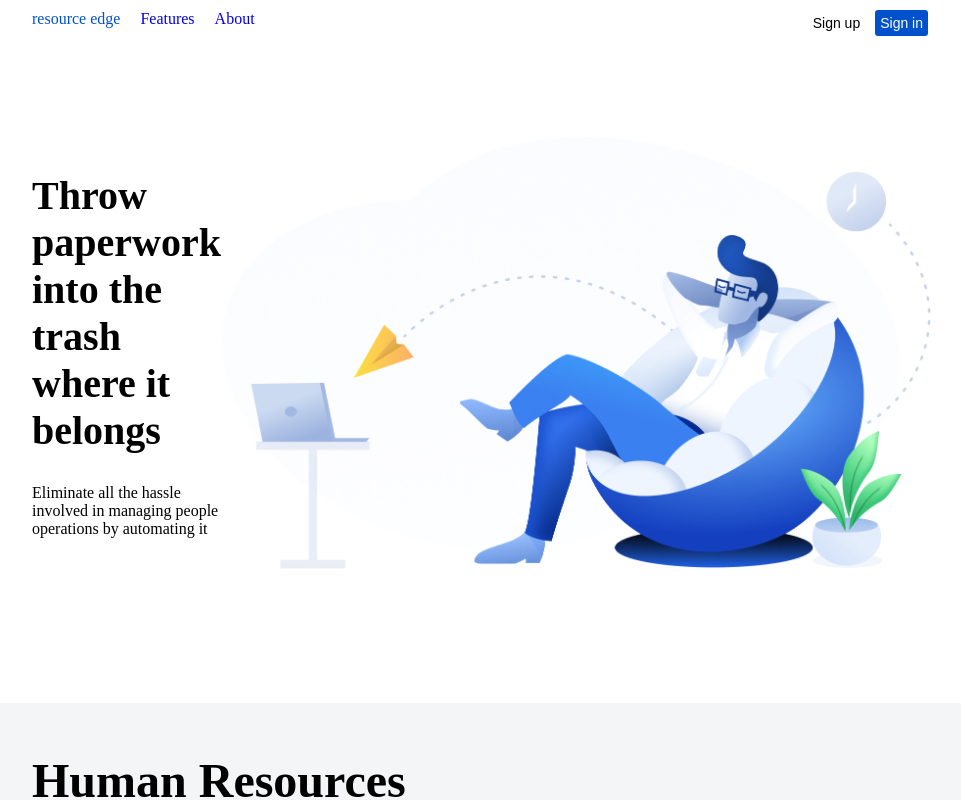
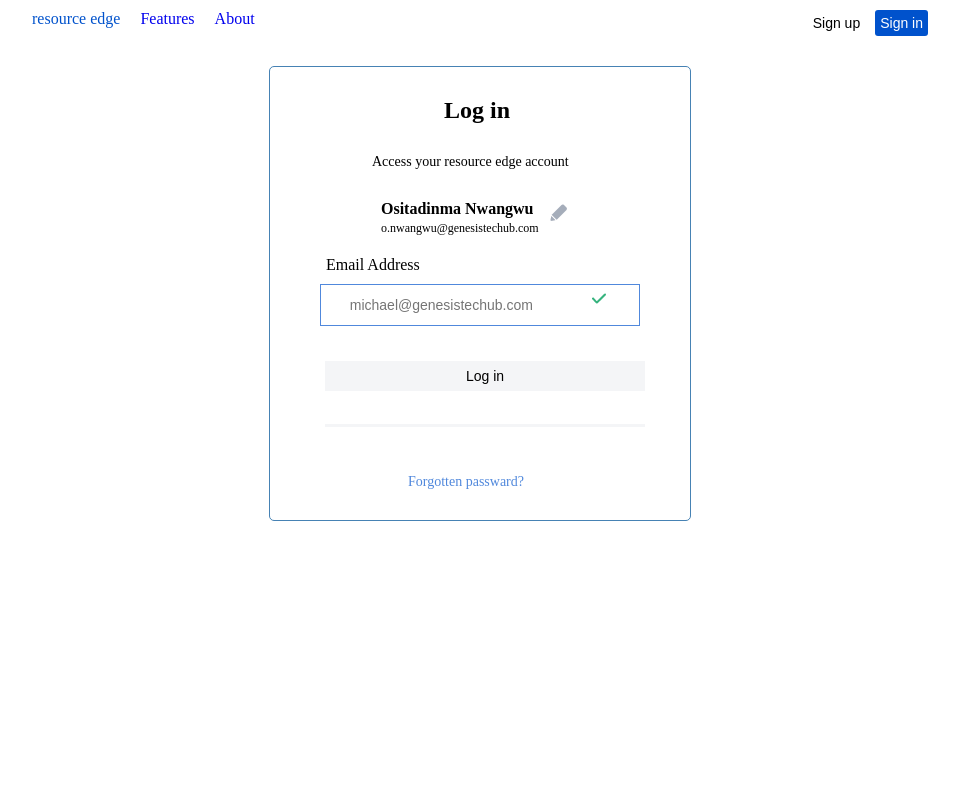
Before and after one commit to michaelblossom/resource-edge, a React (Create React App) app: page / in a window 1280 px wide. Shown: the top 800 px of the page, without its empty margins (160-1121 px from the left). Built offline with nearby package versions, Linux system fonts and the light colour scheme.

Commit message:
update on passward component in authentication

```diff
--- a/src/App.js
+++ b/src/App.js
@@ -4,17 +4,32 @@ import NavBar from "./Component/NavBar";
 import Home from "./Component/Home";
 import Footer from "./Component/Footer";
 import Signin from "./Authentication/Sign-in";
-import ResetEmptyEmail from "./Authentication/Input-Email";
+// import inputEmail from "./Authentication/Input-Email";
+import InputEmail from "./Authentication/Input-Email";
+import InputEmailTyping from "./Authentication/Input-Email-Typing";
+import InputEmailFilled from "./Authentication/Input-Email-Filled";
+import InputWithEmbededImage from "./Input-with-embeded-image/InputWithImage";
+import FormWithEmbededImage from "./Authentication/Form-With-Embeded-Image";
+
+import InputEmailLoading from "./Authentication/Input-Email-Loading";
+import FormPasswardEmpty from "./Authentication/Form-Passward-Empty";
 
 function App() {
 	return (
 		<div>
 			<NavBar />
-			<Home />
-			<Footer />
-			<Signin />
+			{/* <Home /> */}
+			{/* <Footer /> */}
+			{/* <Signin /> */}
+			{/* <InputEmail /> */}
+			{/* <InputEmailTyping /> */}
 
-			<ResetEmptyEmail />
+			{/* <InputEmailFilled /> */}
+			{/* <InputEmailLoading /> */}
+			<FormPasswardEmpty />
+
+			{/* <FormWithEmbededImage /> */}
+			{/* <InputWithEmbededImage /> */}
 		</div>
 	);
 }
--- /dev/null
+++ b/src/Authentication/Form-Passward-Empty.js
@@ -0,0 +1,42 @@
+import React from "react";
+import { editIcon } from "../assets";
+import InputWithEmbededImage from "../Input-with-embeded-image/InputWithImage";
+
+const FormPasswardEmpty = ({ placeholder }) => {
+	return (
+		<div className="emptyEmail">
+			<div className="logIn">
+				<p>Log in</p>
+			</div>
+			<div className="accessAccount">
+				<p>Access your resource edge account</p>
+			</div>
+			<div className="osita">
+				<div>
+					<p>Ositadinma Nwangwu</p>
+					<small>o.nwangwu@genesistechub.com</small>
+				</div>
+				<div>
+					<img alt="editicon" src={editIcon} />
+				</div>
+			</div>
+			<form className="add-form">
+				<div className="form-control control">
+					<label>Email Address</label>
+					<InputWithEmbededImage placeholder="michael@genesistechub.com" />
+				</div>
+				<div className="form-control form-control2 second-input">
+					<input type="submit" value="Log in" />
+				</div>
+				<div className="form-control form-control3">
+					<input type="text " />
+				</div>
+			</form>
+			<div className="passward">
+				<p>Forgotten passward?</p>
+			</div>
+		</div>
+	);
+};
+
+export default FormPasswardEmpty;
--- /dev/null
+++ b/src/Authentication/Form-With-Embeded-Image.js
@@ -0,0 +1,33 @@
+import React from "react";
+import { check } from "../assets";
+import InputWithEmbededImage from "../Input-with-embeded-image/InputWithImage";
+
+const FormWithEmbededImage = ({ placeholder }) => {
+	return (
+		<div className="emptyEmail">
+			<div className="logIn">
+				<p>Log in</p>
+			</div>
+			<div className="accessAccount">
+				<p>Access your resource edge account</p>
+			</div>
+			<form className="add-form">
+				<div className="form-control control">
+					<label>Email Address</label>
+					<InputWithEmbededImage placeholder="michael@genesistechub.com" />
+				</div>
+				<div className="form-control form-control2 second-input">
+					<input type="submit" value="Log in" />
+				</div>
+				<div className="form-control form-control3">
+					<input type="text " />
+				</div>
+			</form>
+			<div className="passward">
+				<p>Forgotten passward?</p>
+			</div>
+		</div>
+	);
+};
+
+export default FormWithEmbededImage;
--- /dev/null
+++ b/src/Authentication/Form.js
@@ -0,0 +1,32 @@
+import React from "react";
+import { check } from "../assets";
+
+const FormValidation = ({ placeholder }) => {
+	return (
+		<div className="emptyEmail">
+			<div className="logIn">
+				<p>Log in</p>
+			</div>
+			<div className="accessAccount">
+				<p>Access your resource edge account</p>
+			</div>
+			<form className="add-form">
+				<div className="form-control">
+					<label>Email Address</label>
+					<input type="email" placeholder={placeholder} />
+				</div>
+				<div className="form-control form-control2">
+					<input type="submit" value="Log in" />
+				</div>
+				<div className="form-control form-control3">
+					<input type="text " />
+				</div>
+			</form>
+			<div className="passward">
+				<p>Forgotten passward?</p>
+			</div>
+		</div>
+	);
+};
+
+export default FormValidation;
--- /dev/null
+++ b/src/Authentication/Input-Email-Filled.js
@@ -0,0 +1,13 @@
+import React from "react";
+import FormWithEmbededImage from "./Form-With-Embeded-Image";
+import { check } from "../assets";
+
+const InputEmailFilled = () => {
+	return (
+		<div>
+			<FormWithEmbededImage placeholder="o.nwangwu@genesystechub.com" />
+		</div>
+	);
+};
+
+export default InputEmailFilled;
--- /dev/null
+++ b/src/Authentication/Input-Email-Loading.js
@@ -0,0 +1,12 @@
+import React from "react";
+import InputEmailFilled from "./Input-Email-Filled";
+
+const InputEmailLoading = () => {
+	return (
+		<div>
+			<InputEmailFilled />
+		</div>
+	);
+};
+
+export default InputEmailLoading
--- a/src/Authentication/Input-Email-Typing.js
+++ b/src/Authentication/Input-Email-Typing.js
@@ -1 +1,12 @@
 import React from "react";
+import FormValidation from "./Form";
+
+const InputEmailTyping = () => {
+	return (
+		<div>
+			<FormValidation placeholder="o.nwangwu@genesyst|" />
+		</div>
+	);
+};
+
+export default InputEmailTyping;
--- a/src/Authentication/Input-Email.js
+++ b/src/Authentication/Input-Email.js
@@ -1,29 +1,123 @@
-const ResetEmptyEmail = () => {
+import React, { useState } from "react";
+import FormValidation from "./Form";
+const InputEmail = ({ value }) => {
+	//  Test = () =>{
+
+	// const [field, setField] = useState({});
+	// const [error, setError] = useState({});
+
+	// const handleValidation = () => {
+	// 	let fields = field;
+	// 	let errors = {};
+	// 	let formIsValid = true;
+
+	// 	//Name
+	// 	if (!fields["name"]) {
+	// 		formIsValid = false;
+	// 		errors["name"] = "Cannot be empty";
+	// 	}
+
+	// 	if (typeof fields["name"] !== "undefined") {
+	// 		if (!fields["name"].match(/^[a-zA-Z]+$/)) {
+	// 			formIsValid = false;
+	// 			errors["name"] = "Only letters";
+	// 		}
+	// 	}
+
+	// 	//Email
+	// 	if (!fields["email"]) {
+	// 		formIsValid = false;
+	// 		errors["email"] = "Cannot be empty";
+	// 	}
+
+	// 	if (typeof fields["email"] !== "undefined") {
+	// 		let lastAtPos = fields["email"].lastIndexOf("@");
+	// 		let lastDotPos = fields["email"].lastIndexOf(".");
+
+	// 		if (
+	// 			!(
+	// 				lastAtPos < lastDotPos &&
+	// 				lastAtPos > 0 &&
+	// 				fields["email"].indexOf("@@") == -1 &&
+	// 				lastDotPos > 2 &&
+	// 				fields["email"].length - lastDotPos > 2
+	// 			)
+	// 		) {
+	// 			formIsValid = false;
+	// 			errors["email"] = "Email is not valid";
+	// 		}
+	// 	}
+
+	// 	setError({ errors: errors });
+	// 	return formIsValid;
+	// };
+
+	// const contactSubmit = (e) => {
+	// 	e.preventDefault();
+
+	// 	if (handleValidation()) {
+	// 		alert("Form submitted");
+	// 	} else {
+	// 		alert("Form has errors.");
+	// 	}
+	// };
+
+	// const handleChange = (field, e) => {
+	// 	let fields = field;
+	// 	fields[field] = e.target.value;
+	// 	setField({ field });
+	// };
+
+	// return (
+	// 	<div>
+	// 		<form name="contactform" onSubmit={contactSubmit}>
+	// 			<div>
+	// 				<input
+	// 					ref="name"
+	// 					type="text"
+	// 					size="30"
+	// 					placeholder="Name"
+	// 					onChange={handleChange}
+	// 					value={field["name"]}
+	// 				/>
+
+	// 				<span style={{ color: "red" }}>{error["name"]}</span>
+	// 			</div>
+	// 		</form>
+	// 	</div>
+	// );
+
+	// return (
+	// 	<div className="emptyEmail">
+	// 		<div className="logIn">
+	// 			<p>Log in</p>
+	// 		</div>
+	// 		<div className="accessAccount">
+	// 			<p>Access your resource edge account</p>
+	// 		</div>
+	// 		<form className="add-form">
+	// 			<div className="form-control">
+	// 				<label>Email Address</label>
+	// 				<input type="email" placeholder="Enter email" />
+	// 			</div>
+	// 			<div className="form-control form-control2">
+	// 				<input type="submit" value="Log in" />
+	// 			</div>
+	// 			<div className="form-control form-control3">
+	// 				<input type="text " />
+	// 			</div>
+	// 		</form>
+	// 		<div className="passward">
+	// 			<p>Forgotten passward?</p>
+	// 		</div>
+	// 	</div>
+	// );
+
 	return (
-		<div className="emptyEmail">
-			<div className="logIn">
-				<p>Log in</p>
-			</div>
-			<div className="accessAccount">
-				<p>Access your resource edge account</p>
-			</div>
-			<form className="add-form">
-				<div className="form-control">
-					<label>Email Address</label>
-					<input type="text" value="Enter email" />
-				</div>
-				<div className="form-control form-control2">
-					<input type="text " />
-				</div>
-				<div className="form-control form-control3">
-					<input type="text " />
-				</div>
-			</form>
-			<div className="passward">
-				<p>Forgotten passward?</p>
-			</div>
+		<div>
+			<FormValidation />
 		</div>
 	);
 };
 
-export default ResetEmptyEmail;
+export default InputEmail;
--- /dev/null
+++ b/src/Input-with-embeded-image/InputWithImage.js
@@ -0,0 +1,17 @@
+import React from "react";
+import { check } from "../assets";
+
+const InputWithEmbededImage = ({ placeholder }) => {
+	return (
+		<div className="form-control4">
+			<div>
+				<input placeholder={placeholder} />
+			</div>
+			<div>
+				<img src={check} alt="check-icon" />
+			</div>
+		</div>
+	);
+};
+
+export default InputWithEmbededImage;
--- a/src/assets/index.js
+++ b/src/assets/index.js
@@ -20,7 +20,8 @@ import vector4 from "./image/Vector (4).png";
 import vector5 from "./image/Vector (5).png";
 import vector8 from "./image/Vector (8).png";
 import vector from "./image/Vector.png";
-
+import check from "./image/check.png";
+import editIcon from "./image/edit-filled.png";
 export {
 	hero,
 	genesysLogo,
@@ -44,4 +45,6 @@ export {
 	vector5,
 	vector8,
 	vector,
+	check,
+	editIcon
 };
--- a/src/index.css
+++ b/src/index.css
@@ -245,7 +245,7 @@ body {
 	max-width: 360px;
 	margin: 30px auto;
 	overflow: auto;
-	min-height: 300px;
+	min-height: 350px;
 	border: 1px solid steelblue;
 	padding: 30px;
 	border-radius: 5px;
@@ -256,14 +256,14 @@ body {
 	margin: auto;
 	font-size: 24px;
 	font-weight: 700;
-	padding-bottom: 20px;
+	padding-bottom: 30px;
 }
 .emptyEmail .accessAccount {
 	width: 60%;
 	margin: auto;
 	font-size: 14px;
 	font-weight: 450;
-	padding-bottom: 20px;
+	padding-bottom: 30px;
 }
 
 .emptyEmail .passward {
@@ -272,8 +272,53 @@ body {
 	font-size: 14px;
 	font-weight: 450;
 	color: #5088dc;
-	/* margin: 0;
-	padding: 0; */
+}
+
+/* stylling form with empty passward */
+.osita {
+	display: grid;
+	grid-template-columns: 2fr 1fr;
+	justify-items: center;
+	justify-content: space-between;
+	width: 55%;
+	margin: auto;
+}
+
+.osita p {
+	font-size: 16px;
+	font-weight: 700;
+}
+
+.osita small {
+	font-size: 12px;
+	font-weight: 450;
+	/* margin-bottom: 50px; */
+}
+
+/* form with embeded image */
+.control label {
+	margin-bottom: -30px;
+}
+
+.second-input input {
+	background: #0052cc;
+}
+
+/* stylling input with embeded image */
+.form-control4 input {
+	border: none;
+}
+
+.form-control4 {
+	display: grid;
+	grid-template-columns: 3fr 1fr;
+	justify-items: center;
+	justify-content: space-between;
+	min-height: 3px;
+	max-width: 360px;
+	margin: 30px auto;
+	border: 1px solid #5088dc;
+	overflow: auto;
 }
 
 .add-form {
@@ -294,9 +339,13 @@ body {
 	width: 100%;
 	height: 30px;
 	margin: 5px;
-	padding: 0 7px;
+	/* padding: 0 7px; */
 	font-size: 14px;
 }
+
+/* .form-control input :focus {
+	border: blue;
+} */
 .form-control2 input {
 	background: #f4f5f7;
 	border: none;
```
Also changed, not shown: src/assets/image/check.png (added), src/assets/image/edit-filled.png (added).
